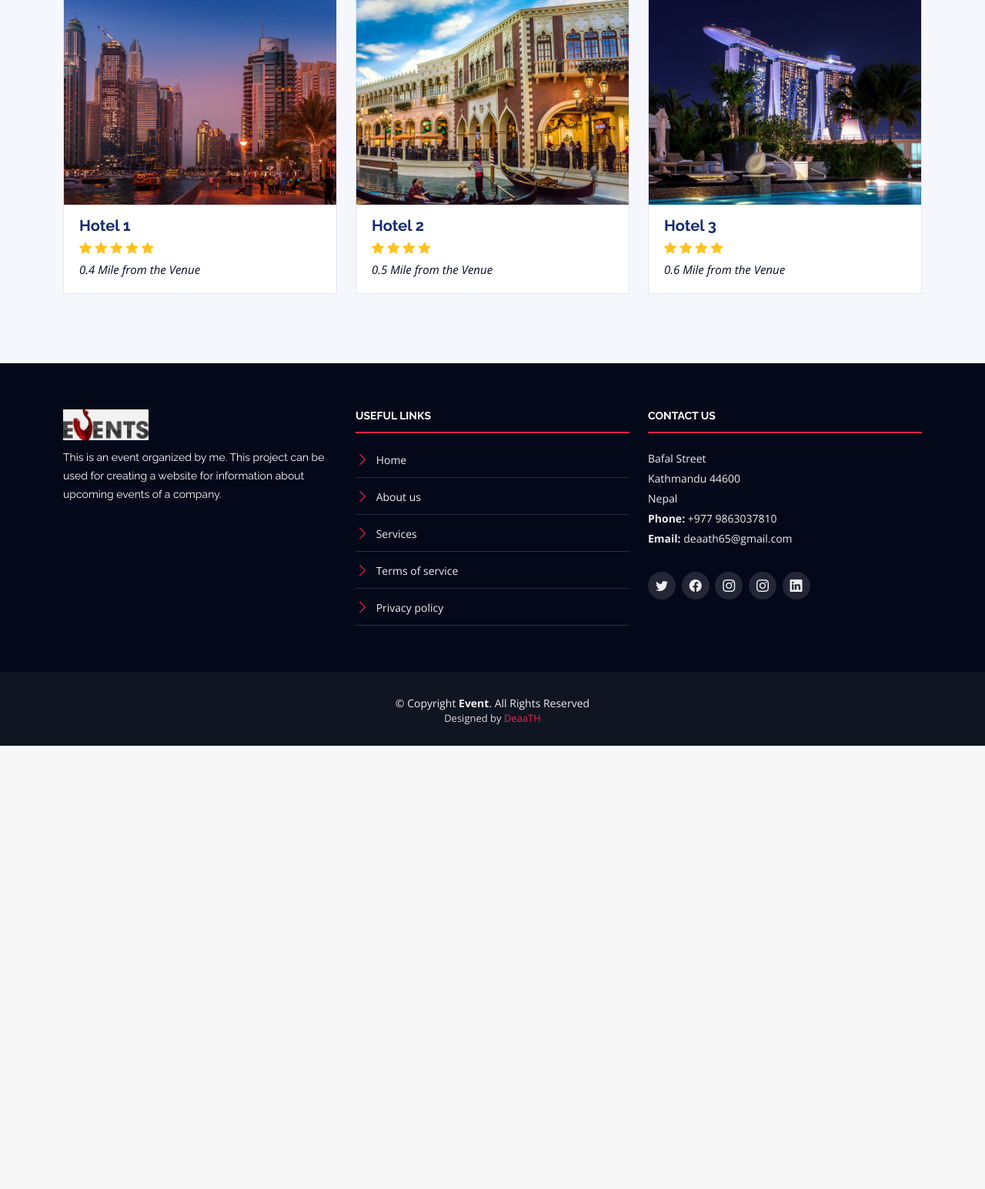
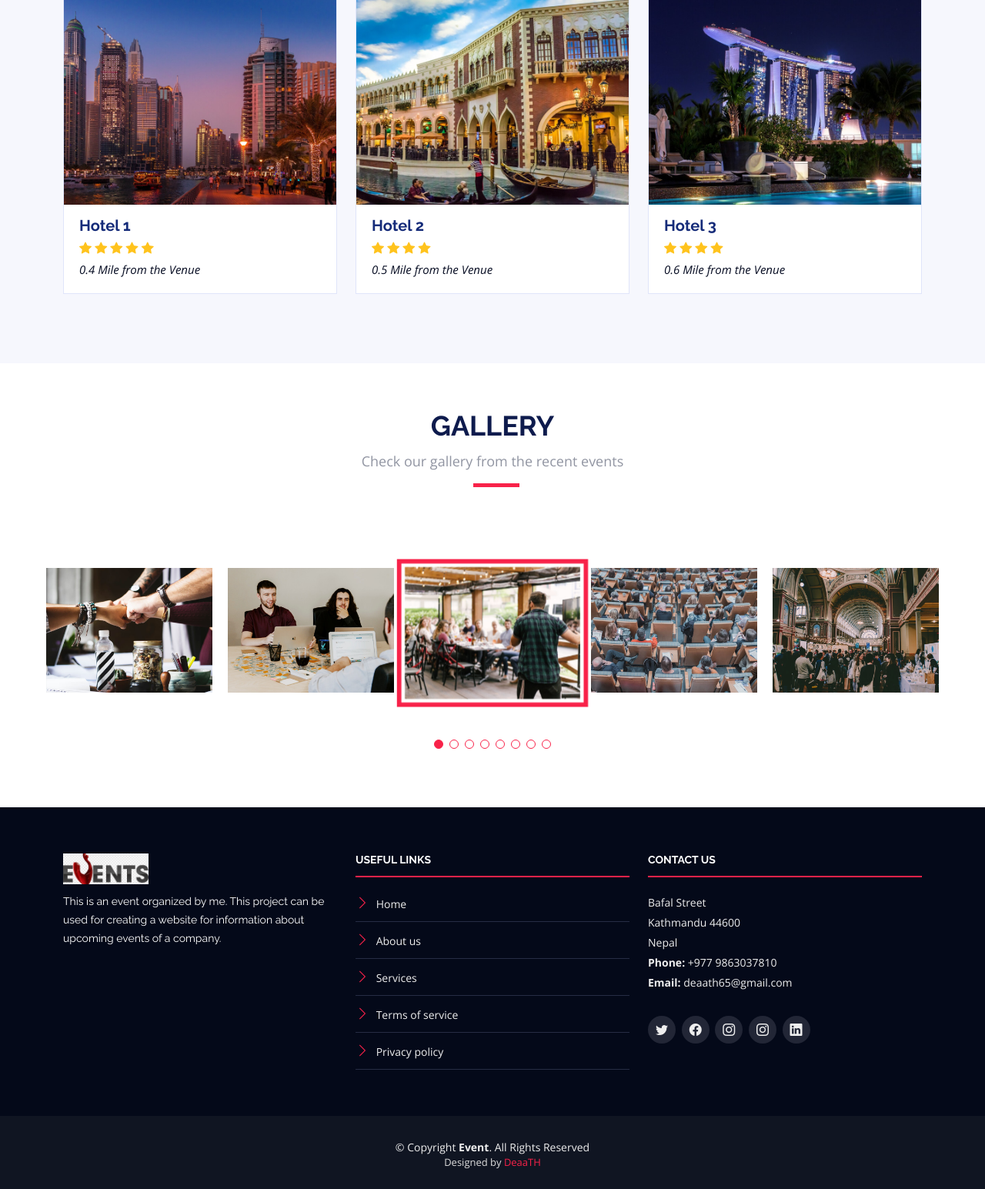
Before and after one commit to DeaaTH65/Events, a Django app: page / in a window 1280 px wide. Shown: the part 4149-5694 px from the top of the page at 77% size. Before the commit the page ends 5118 px from the top, so only its background shows below. Run offline with Django 4.2, Linux system fonts and the light colour scheme; some libraries are stand-ins or nearby versions.

Commit message:
index-gallery

```diff
--- a/templates/main/index.html
+++ b/templates/main/index.html
@@ -439,6 +439,33 @@
   </section>
   <!-- End Hotels Section -->
 
+  <!-- ======= Gallery Section ======= -->
+  <section id="gallery">
+
+    <div class="container" data-aos="fade-up">
+      <div class="section-header">
+        <h2>Gallery</h2>
+        <p>Check our gallery from the recent events</p>
+      </div>
+    </div>
+
+    <div class="gallery-slider swiper">
+      <div class="swiper-wrapper align-items-center">
+        <div class="swiper-slide"><a href="{% static "img/gallery/1.jpg" %}" class="gallery-lightbox"><img src="{% static "img/gallery/1.jpg" %}" class="img-fluid" alt=""></a></div>
+        <div class="swiper-slide"><a href="{% static "img/gallery/2.jpg" %}" class="gallery-lightbox"><img src="{% static "img/gallery/2.jpg" %}" class="img-fluid" alt=""></a></div>
+        <div class="swiper-slide"><a href="{% static "img/gallery/3.jpg" %}" class="gallery-lightbox"><img src="{% static "img/gallery/3.jpg" %}" class="img-fluid" alt=""></a></div>
+        <div class="swiper-slide"><a href="{% static "img/gallery/4.jpg" %}" class="gallery-lightbox"><img src="{% static "img/gallery/4.jpg" %}" class="img-fluid" alt=""></a></div>
+        <div class="swiper-slide"><a href="{% static "img/gallery/5.jpg" %}" class="gallery-lightbox"><img src="{% static "img/gallery/5.jpg" %}" class="img-fluid" alt=""></a></div>
+        <div class="swiper-slide"><a href="{% static "img/gallery/6.jpg" %}" class="gallery-lightbox"><img src="{% static "img/gallery/6.jpg" %}" class="img-fluid" alt=""></a></div>
+        <div class="swiper-slide"><a href="{% static "img/gallery/7.jpg" %}" class="gallery-lightbox"><img src="{% static "img/gallery/7.jpg" %}" class="img-fluid" alt=""></a></div>
+        <div class="swiper-slide"><a href="{% static "img/gallery/8.jpg" %}" class="gallery-lightbox"><img src="{% static "img/gallery/8.jpg" %}" class="img-fluid" alt=""></a></div>
+      </div>
+      <div class="swiper-pagination"></div>
+    </div>
+
+  </section>
+  <!-- End Gallery Section -->
+
 </main>
 
 {% endblock content %}
```
Also changed, not shown: static/img/gallery/1.jpg (added), static/img/gallery/2.jpg (added), static/img/gallery/3.jpg (added), static/img/gallery/4.jpg (added), static/img/gallery/5.jpg (added), static/img/gallery/6.jpg (added), static/img/gallery/7.jpg (added), static/img/gallery/8.jpg (added).
